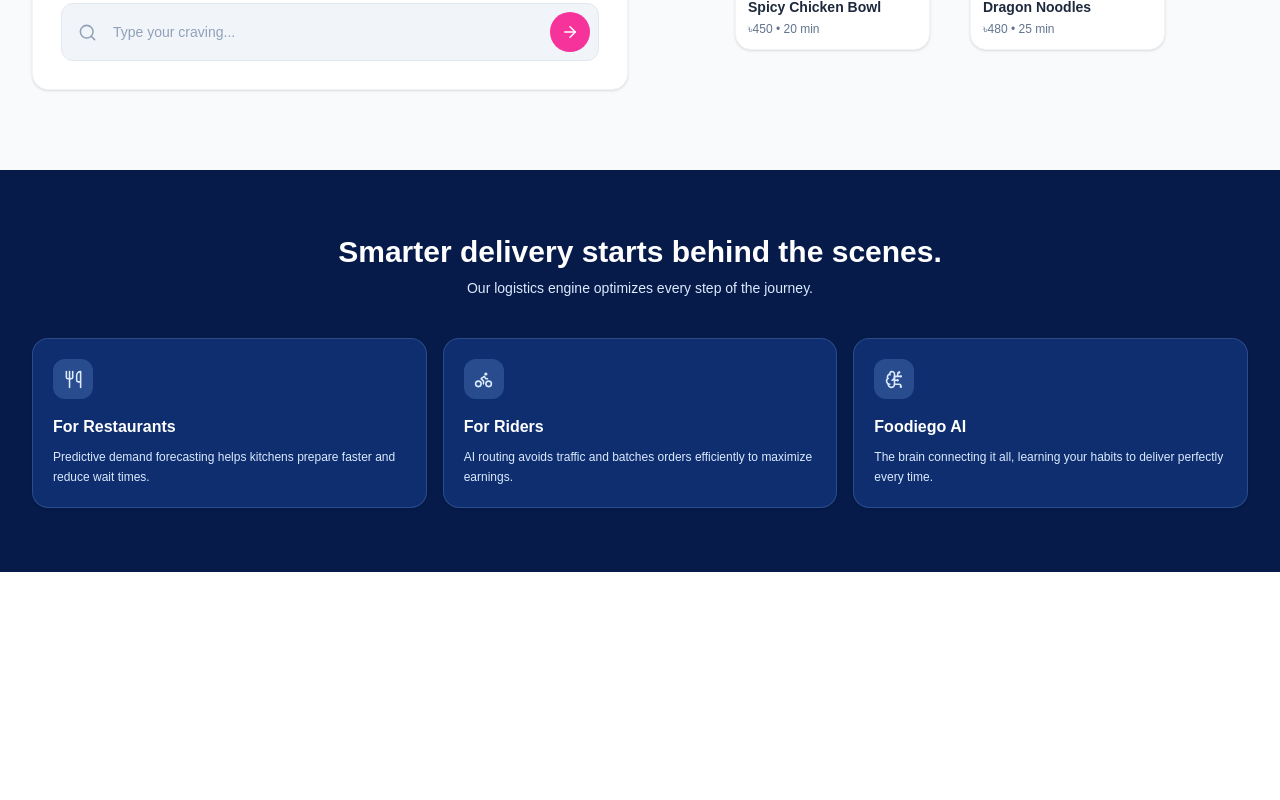
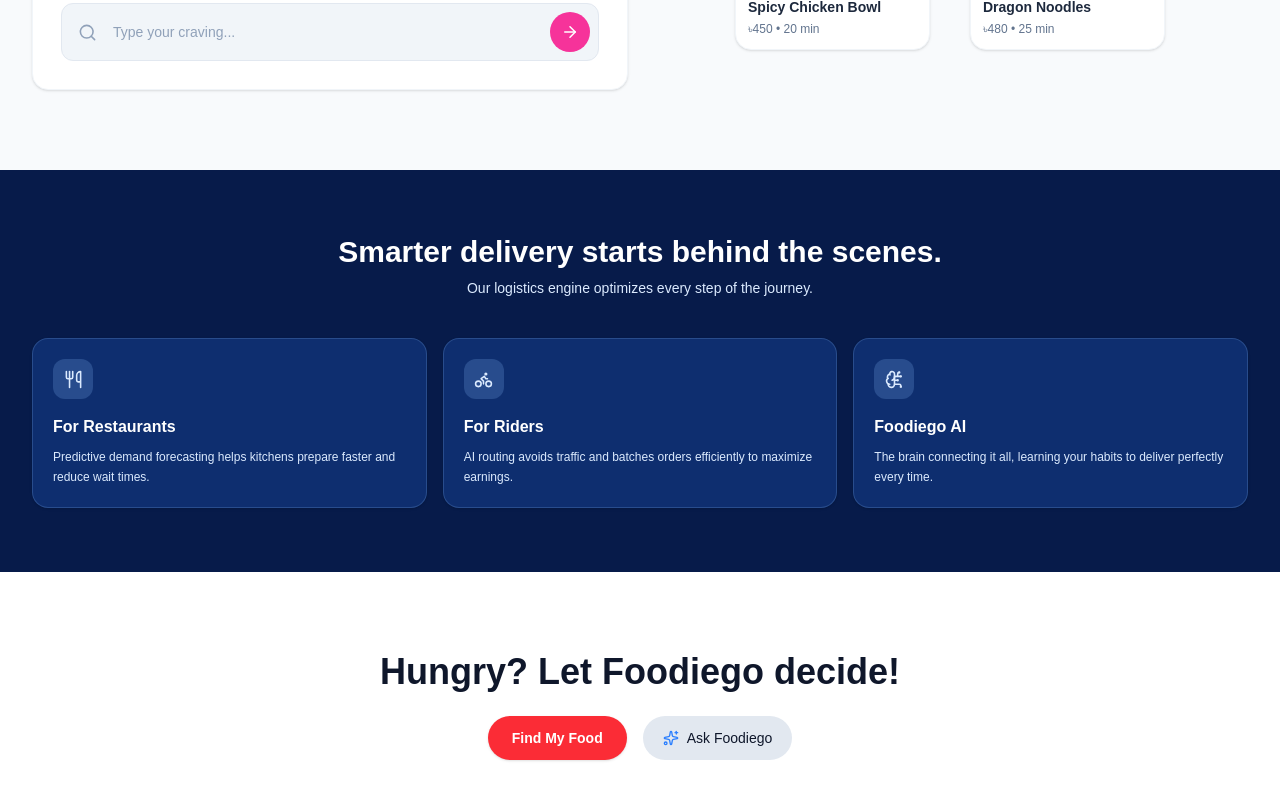
Before and after one commit to misternaimur/foodiego, a Next.js app: page / in a window 1280 px wide. Shown: the part 479-1279 px from the top of the page. Before the commit the page ends 1051 px from the top, so only its background shows below. Built offline with nearby package versions, Linux system fonts and the light colour scheme.

Commit message:
added to HungryCTA section

```diff
--- a/src/app/page.tsx
+++ b/src/app/page.tsx
@@ -1,11 +1,15 @@
 import NotSure from "@/components/NotSure";
 import SmarterDelivery from "@/components/SmarterDelivery";
+import HungryCTA from "@/components/HungryCTA";
 
 export default function Home() {
   return (
     <main>
       <NotSure />
-      <SmarterDelivery/>
+
+      <SmarterDelivery />
+
+      <HungryCTA />
     </main>
   );
 }
--- /dev/null
+++ b/src/components/HungryCTA.tsx
@@ -0,0 +1,40 @@
+import { Sparkles } from "lucide-react";
+
+export default function HungryCTA() {
+  return (
+    <section className="w-full bg-white py-14 sm:py-16 lg:py-20">
+      <div className="mx-auto max-w-7xl px-4 text-center sm:px-6 lg:px-8">
+
+        {/* Heading */}
+        <h2 className="text-2xl font-bold text-slate-900 sm:text-3xl lg:text-4xl">
+          Hungry? Let Foodiego decide!
+        </h2>
+
+        {/* Buttons */}
+        <div className="mt-6 flex flex-col items-center justify-center gap-4 sm:flex-row">
+
+          {/* Find My Food */}
+          <button
+            type="button"
+            className="rounded-full bg-red-500 px-6 py-3 text-sm font-semibold text-white shadow-sm transition duration-300 hover:bg-blue-500 hover:shadow-md"
+          >
+            Find My Food
+          </button>
+
+          {/* Ask Foodiego */}
+          <button
+            type="button"
+            className="flex items-center gap-2 rounded-full bg-slate-200 px-5 py-3 text-sm font-medium text-slate-900 transition duration-300 hover:bg-slate-300"
+          >
+            <Sparkles
+              size={16}
+              className="text-blue-500"
+            />
+            Ask Foodiego
+          </button>
+
+        </div>
+      </div>
+    </section>
+  );
+}
--- a/src/components/NotSure.tsx
+++ b/src/components/NotSure.tsx
@@ -82,13 +82,13 @@
           {/* Food Cards */}
           <div className="flex justify-center">
 
-            <div className="grid w-full max-w-[430px] grid-cols-1 gap-10 sm:grid-cols-2">
+            <div className="grid w-full max-w-107.5 grid-cols-1 gap-10 sm:grid-cols-2">
 
               {/* Spicy Chicken Bowl */}
               <div className="overflow-hidden rounded-2xl border border-slate-100 bg-white shadow-sm transition duration-300 hover:-translate-y-1 hover:shadow-md">
 
                 {/* Image */}
-                <div className="aspect-[4/3] w-full overflow-hidden bg-slate-100">
+                <div className="aspect-4/3 w-full overflow-hidden bg-slate-100">
                   <img
                     src="/images/food/Spicy-chicken-bowl.jpg"
                     alt="Spicy Chicken Bowl"
```
